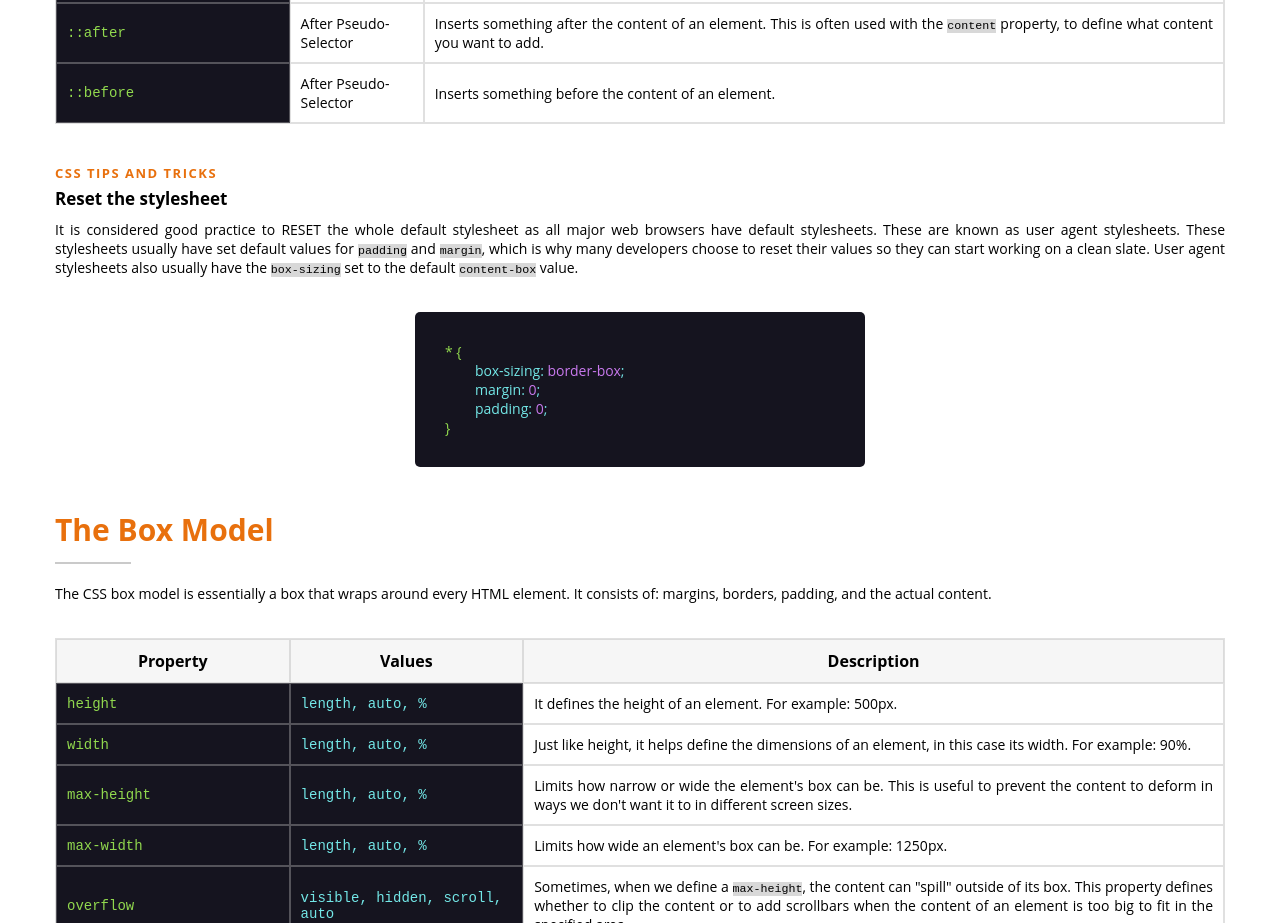
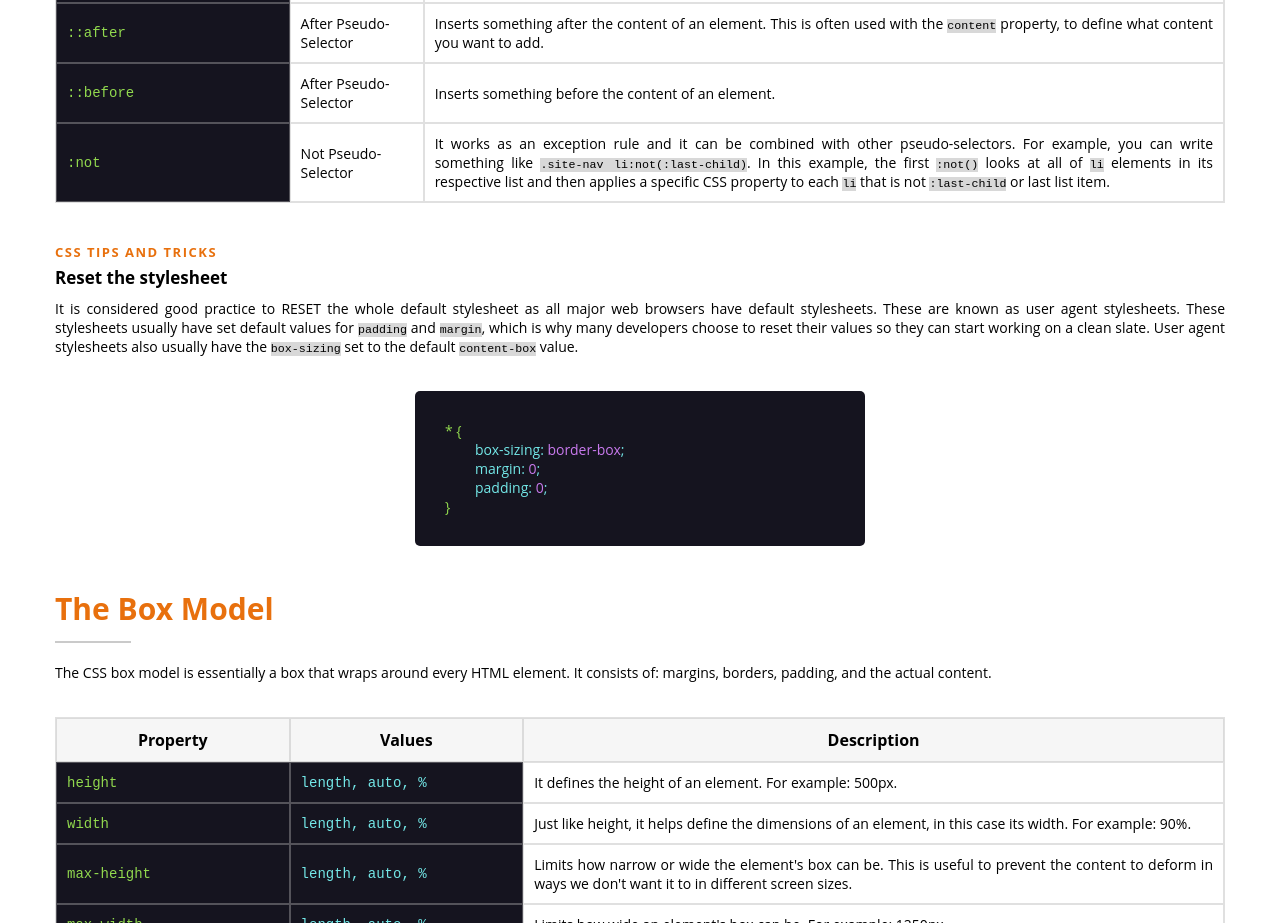
Before and after one commit to arturo-dlt/CSS-Cheat-Sheet, a plain HTML site: page index.html in a window 1280 px wide. Shown: the part 1859-2782 px from the top of the page. Drawn offline with Linux system fonts and the light colour scheme.

Commit message:
:not selector added

```diff
--- a/index.html
+++ b/index.html
@@ -144,6 +144,11 @@
                         <td class="property">::before</td>
                         <td>After Pseudo-Selector</td>
                         <td>Inserts something before the content of an element.</td>
+                    </tr>
+                    <tr>
+                        <td class="property">:not</td>
+                        <td>Not Pseudo-Selector</td>
+                        <td>It works as an exception rule and it can be combined with other pseudo-selectors. For example, you can write something like <code>.site-nav li:not(:last-child)</code>. In this example, the first <code>:not()</code> looks at all of <code>li</code> elements in its respective list and then applies a specific CSS property to each <code>li</code> that is not <code>:last-child</code> or last list item.</td>
                     </tr>
                 </tbody>
             </table>
```
